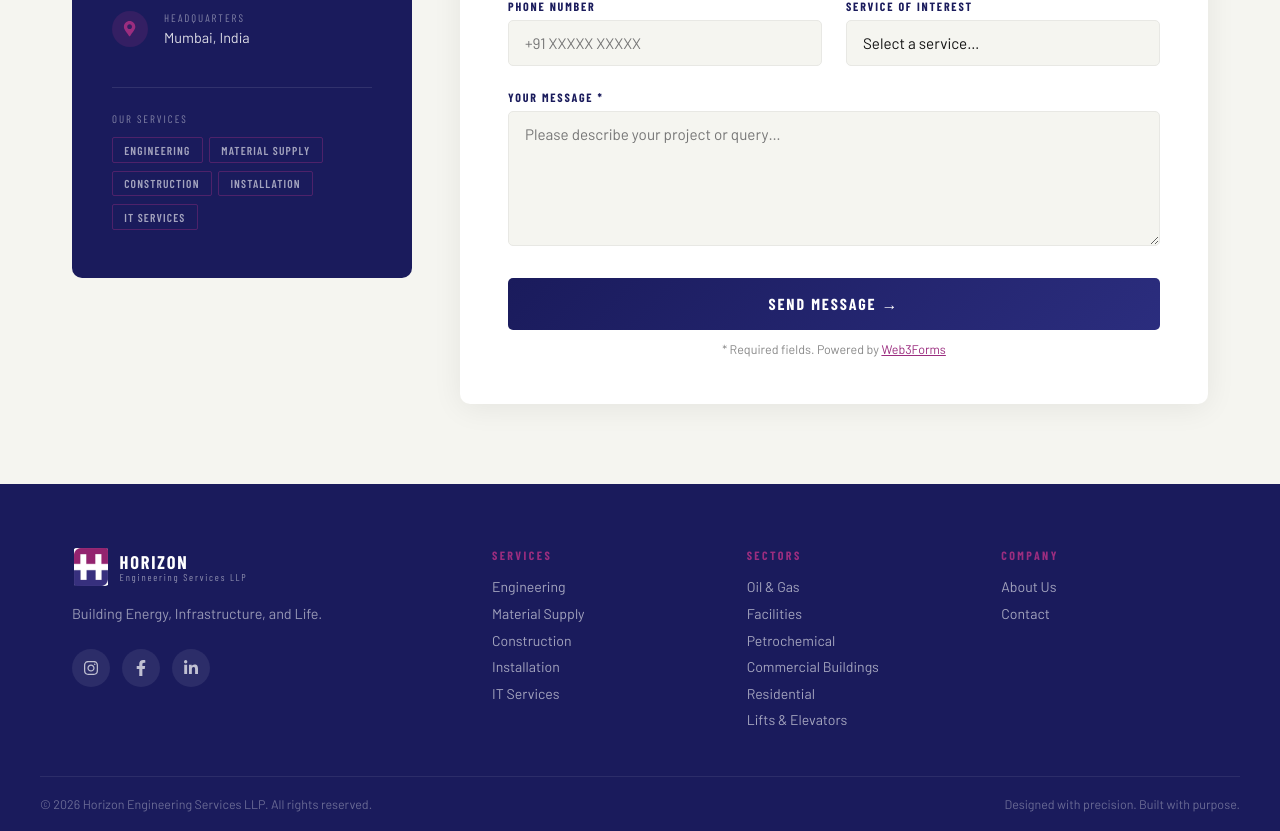
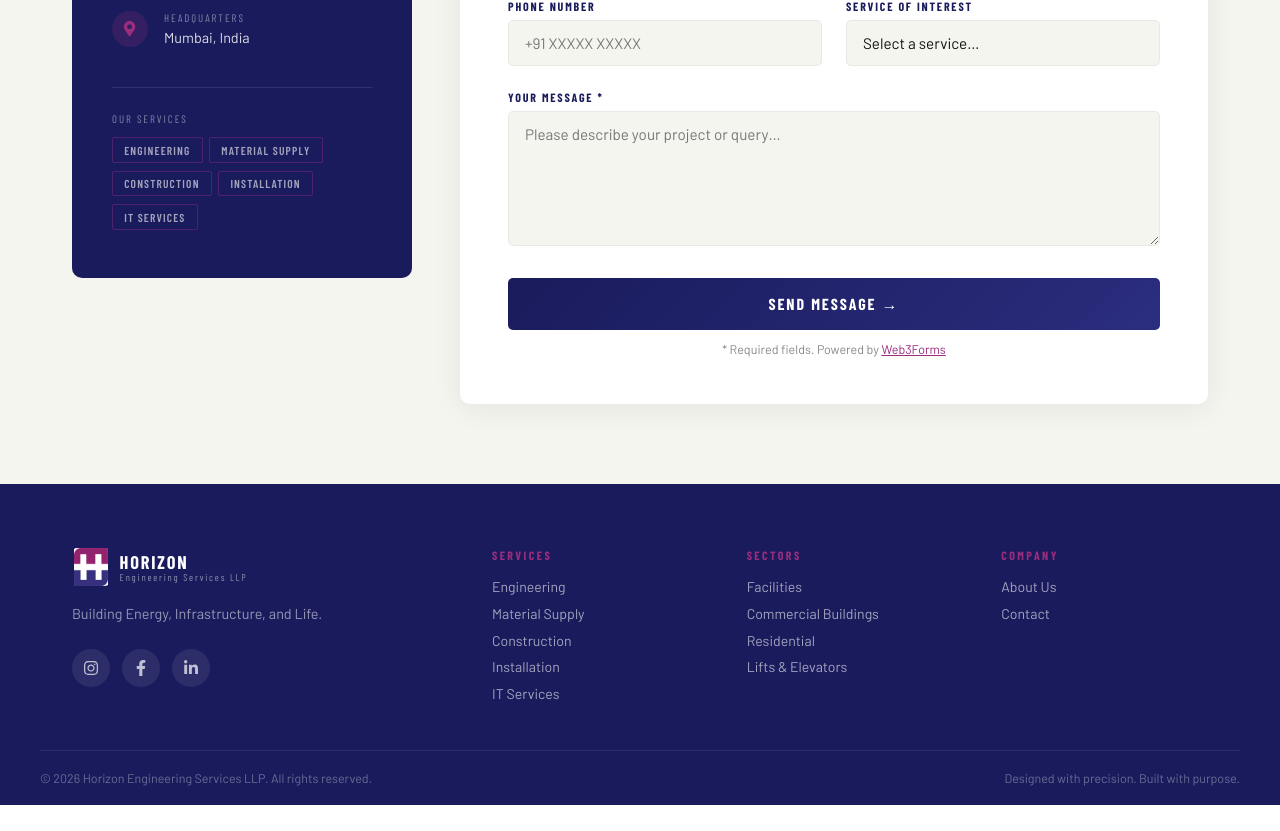
Before and after one commit to nik29213/horizon-engineering-services, a React (Create React App) app: page /contact in a window 1280 px wide. Shown: the part 637-1468 px from the top of the page. After the commit the page ends 1442 px from the top, so only its background shows below. Built offline with nearby package versions, Linux system fonts and the light colour scheme; the HTML template or start-up script is replaced by a standard one; a web font is replaced by a local one.

Commit message:
commented oil and petroleum

```diff
--- a/src/components/Footer.js
+++ b/src/components/Footer.js
@@ -61,9 +61,9 @@ export default function Footer() {
         <div className="footer__col">
           <h4 className="footer__heading">Sectors</h4>
           <ul className="footer__list">
-            <li>Oil &amp; Gas</li>
+            {/* <li>Oil &amp; Gas</li> */}
             <li>Facilities</li>
-            <li>Petrochemical</li>
+            {/* <li>Petrochemical</li> */}
             <li>Commercial Buildings</li>
             <li>Residential</li>
             <li>Lifts &amp; Elevators</li>
--- a/src/components/LegoLoader.css
+++ b/src/components/LegoLoader.css
@@ -71,6 +71,14 @@
 .lego-loader__text {
   display: flex;
   gap: 0.5rem;
+  align-items: center;
+}
+
+.lego-loader__logo {
+  height: 60px;
+  width: auto;
+  opacity: 0;
+  animation: textRise 0.5s ease 1.05s both;
 }
 .lego-loader__text span {
   font-family: 'Barlow Condensed', sans-serif;
--- a/src/components/LegoLoader.js
+++ b/src/components/LegoLoader.js
@@ -49,6 +49,7 @@ export default function LegoLoader() {
           ))}
         </div>
         <div className="lego-loader__text">
+          <img src="/logo.png" alt="HES Logo" className="lego-loader__logo" />
           <span>H</span><span>E</span><span>S</span>
         </div>
         <p className="lego-loader__sub">Building your experience...</p>
--- a/src/pages/Home.js
+++ b/src/pages/Home.js
@@ -54,8 +54,8 @@ const SERVICES = [
 
 /* ── Sectors data ── */
 const SECTORS = [
-  { icon: <FaOilCan />, label: 'Oil & Gas' },
-  { icon: <FaFlask />, label: 'Petrochemical' },
+  // { icon: <FaOilCan />, label: 'Oil & Gas' },
+  // { icon: <FaFlask />, label: 'Petrochemical' },
   { icon: <FaBuilding />, label: 'Facilities' },
   { icon: <FaCity />, label: 'Commercial' },
   { icon: <FaHome />, label: 'Residential' },
@@ -214,9 +214,15 @@ export default function Home() {
         <div className={`about__content${aboutInView ? ' animate' : ''}`}>
           <span className="section-label">Who We Are</span>
           <h2 className="section-title">A Legacy of<br />Engineering Excellence</h2>
+          {/* <p className="about__body">
+            Horizon Engineering Services LLP is a multidisciplinary solutions provider with deep expertise
+            spanning oil & gas, petrochemical plants, facilities management, and next-generation IT
+            infrastructure. We bring together engineering precision, supply chain strength, and
+            construction capability under one roof — delivering projects that stand the test of time.
+          </p> */}
           <p className="about__body">
             Horizon Engineering Services LLP is a multidisciplinary solutions provider with deep expertise
-            spanning oil & gas, petrochemical plants, facilities management, and next-generation IT
+            spanning facilities management, and next-generation IT
             infrastructure. We bring together engineering precision, supply chain strength, and
             construction capability under one roof — delivering projects that stand the test of time.
           </p>
```
Also changed, not shown: public/logo.png (added), 1 other file (tests, documents, lock files or other folders).
